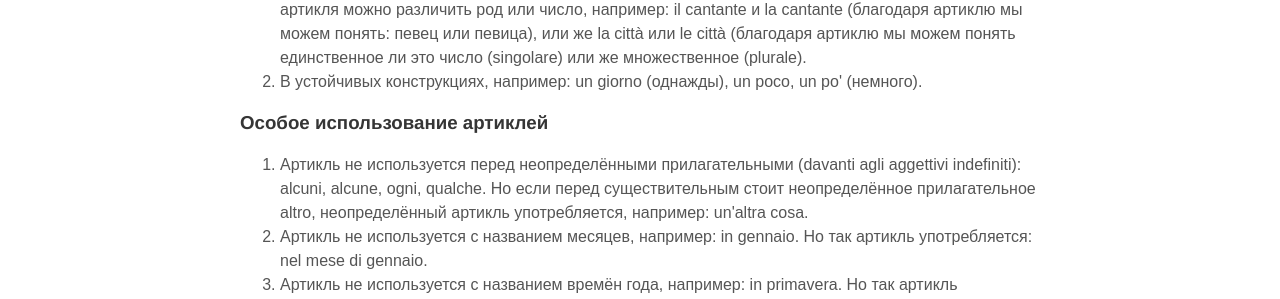
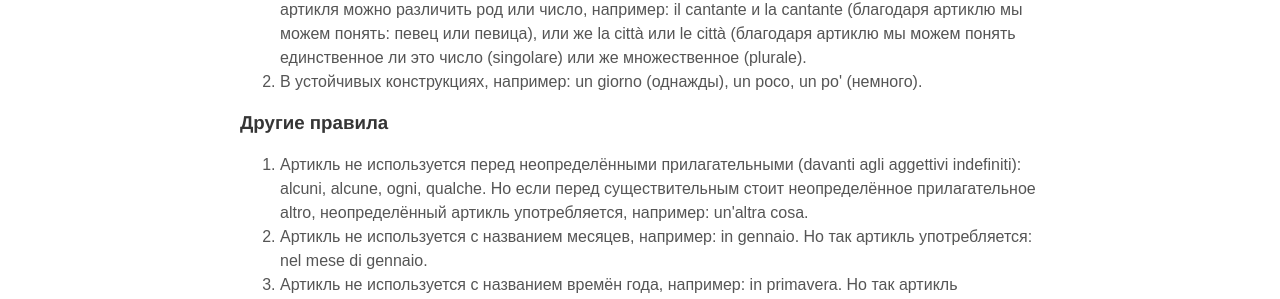
Before and after one commit to postolny/postolny.github.io, a Jekyll site: the page built from _posts/2021-01-05-articolo.md, in a window 1280 px wide. Shown: the part 1284-1583 px from the top of the page. Built offline with Jekyll 4.4.1, drawn with Linux system fonts in a browser that asks for light colours; nearby versions of some CDN libraries.

Commit message:
Add files via upload

```diff
--- a/_posts/2021-01-05-articolo.md
+++ b/_posts/2021-01-05-articolo.md
@@ -19,7 +19,7 @@ tags: Грамматика
 1. Когда существительные неизменяемы (nomi invariabili), т.е. такие, которые сохраняют одну и ту же форму в женском и мужском роде или во множественном и единственном числе, и с помощью артикля можно различить род или число, например: il cantante и la cantante (благодаря артиклю мы можем понять: певец или певица), или же la città или le città (благодаря артиклю мы можем понять единственное ли это число (singolare) или же множественное (plurale).
 2. В устойчивых конструкциях, например: un giorno (однажды), un poco, un po' (немного).
 
-### Особое использование артиклей
+### Другие правила
 
 1. Артикль не используется перед неопределёнными прилагательными (davanti agli aggettivi indefiniti): alcuni, alcune, ogni, qualche. Но если перед существительным стоит неопределённое прилагательное altro, неопределённый артикль употребляется, например: un'altra cosa.
 2. Артикль не используется с названием месяцев, например: in gennaio. Но так артикль употребляется: nel mese di gennaio.
```
